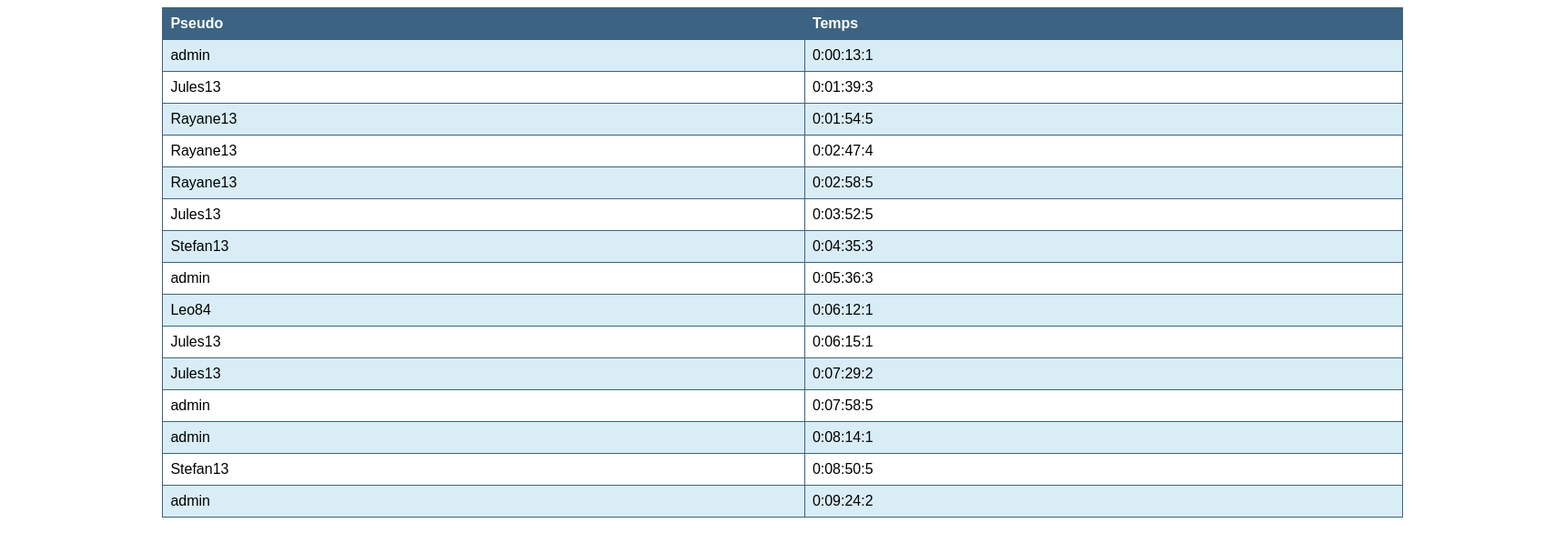
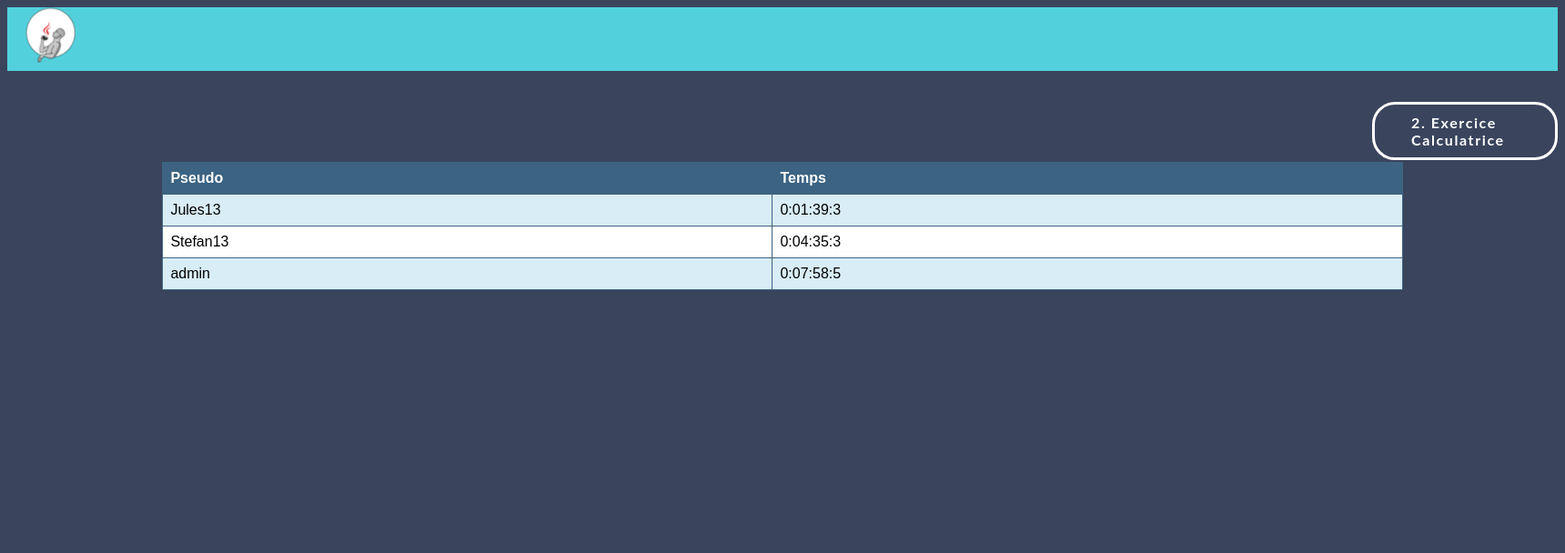
Before and after one commit to JulesVolpei/Javapprendre, a PHP site: page /tableau_score.php in a window 1720 px wide. Shown: the top 608 px of the page at 91% size. Run offline with PHP 8.4, Linux system fonts and the light colour scheme; the visitor is signed in with stand-in values (Sample User, id 1); data comes from the database, SQL or seed files in the repository.

Commit message:
Add files via upload

```diff
--- a/SAE Prog/choix_exercice.php
+++ b/SAE Prog/choix_exercice.php
@@ -23,11 +23,11 @@ $stmt->execute();
 $row = $stmt->fetch();
 $count = $row['ti'];
 
-$testo = 'select count(id_exo) pet from exos';
+$testo = 'select count(id_exo) compt from exos';
 $tooo = $conn->prepare($testo);
 $tooo->execute();
 $roow = $tooo->fetch();
-$couunt = $roow['pet'];
+$couunt = $roow['compt'];
 
 
 try {
--- a/SAE Prog/exercice.php
+++ b/SAE Prog/exercice.php
@@ -15,6 +15,7 @@ catch(PDOException $e)
 
   session_start();
   $idExo = $_GET['id'];
+  $_SESSION['id'] = $idExo;
   $numFichiersTests = $rows[$idExo]['numFichiersTests'];
     //getting all the test files as a single string:
 
--- a/SAE Prog/tableau_score.php
+++ b/SAE Prog/tableau_score.php
@@ -2,9 +2,12 @@
 session_start();
 $pdo = new PDO('sqlite:db/javapprendre.sqlite3');
 // Requête pour récupérer les données de la table
-
-$membres = $pdo->prepare('select pseudo, temps from membre, score where membre.mem_id=score.mem_id ORDER BY temps ASC');
+$idExo = $_SESSION['id'] + 1;
+$membres = $pdo->prepare('select pseudo, temps from membre, score where membre.mem_id=score.mem_id and id_exo = :id_Exo ORDER BY temps ASC');
+$membres->bindParam("id_Exo", $idExo );
 $membres->execute();
+$res = $pdo -> query('select * from exos');
+$rows = $res->fetchAll(PDO::FETCH_ASSOC);
 
 ?>
 <!DOCTYPE html>
@@ -13,48 +16,39 @@ $membres->execute();
 <head>
     <meta charset="utf-8" />
     <title> Tableau de score </title>
-    <style>
-        table {
-            font-family: arial, sans-serif;
-            border-collapse: collapse;
-            width: 80%;
-            margin: auto;
-        }
+    <link rel="stylesheet" type="text/css" href="css/tableau_score.css">
 
-        th, td {
-            border: 1px solid #3c6382;
-            text-align: left;
-            padding: 8px;
-        }
-
-        th {
-            background-color: #3c6382;
-            color: white;
-            font-weight: bold;
-        }
-
-        tr:nth-child(even) {
-            background-color: #d9edf7;
-        }
-        tr:nth-child(odd) {
-            background-color: #ffffff;
-        }
-
-    </style>
 </head>
 
 <body>
+    <section class="navigation">
+        <div class="nav-container">
+
+            <div class="brand">
+                <a href="../choix_exercice.php"><img src="../images/logo.png" alt="Logo"></a>
+
+            </div>
+
+            <div id="nom_exo">
+
+                <?php
+
+
+                echo $idExo  . ". " . $rows[$idExo - 1 ]['description_exo']; ?>
+            </div>
+
+        </div>
+    </section>
     <table>
         <tr>
             <th>Pseudo</th>
             <th>Temps</th>
         </tr>
-        <?php while ($test = $membres -> fetch() )
-  { ?>
-        <tr>
-            <td><?= $test['pseudo'] ?></td>
-            <td><?= $test['temps'] ?></td>
-        </tr>
+        <?php while ($test = $membres->fetch()) { ?>
+            <tr>
+                <td><?= $test['pseudo'] ?></td>
+                <td><?= $test['temps'] ?></td>
+            </tr>
         <?php } ?>
     </table>
 </body>
```
Also changed, not shown: SAE Prog/score.php (+10 -10 lines).
